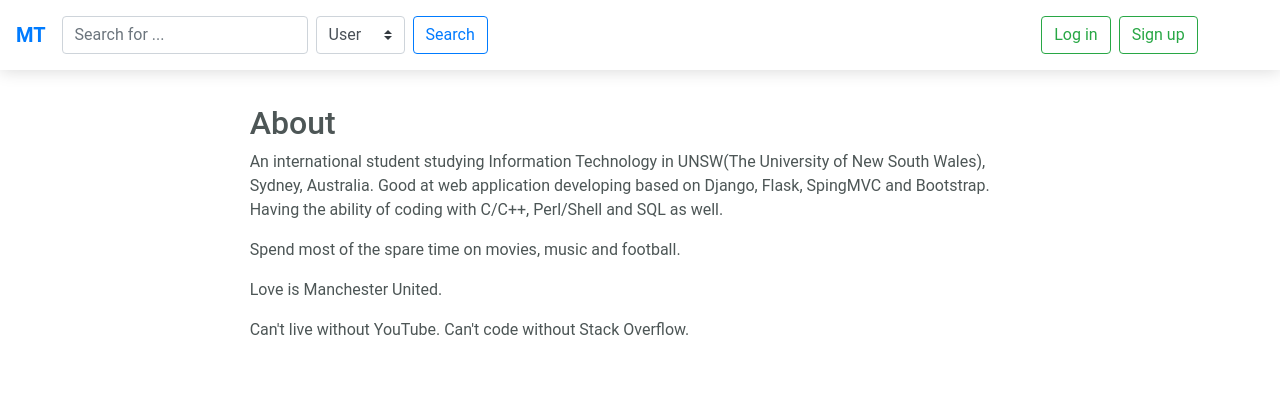
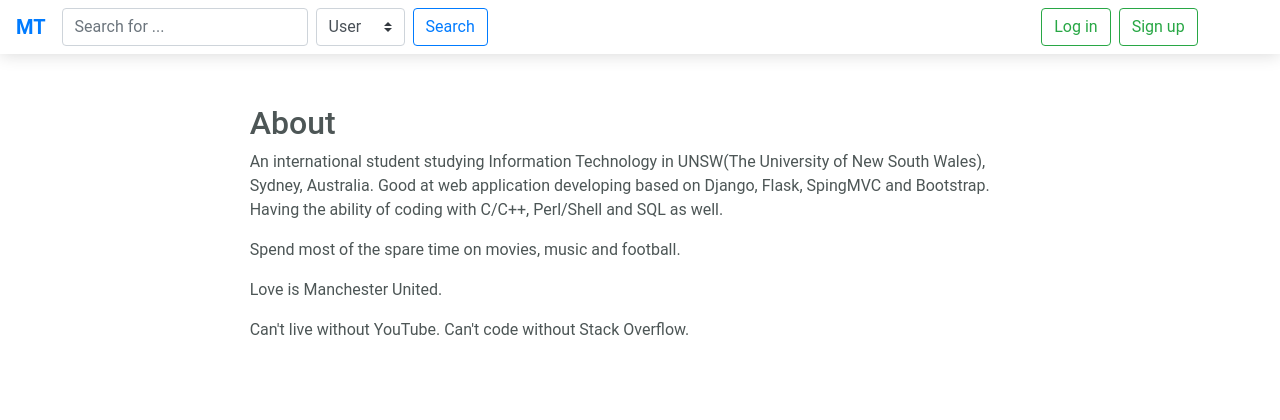
Before and after one commit to MrTuesday1020/blog, a Django app: template templates/about.html in a window 1280 px wide. Shown: the top 420 px of the page. Run offline with Django 3.2, Linux system fonts and the light colour scheme; the template is opened without the code that fills it, so the values that code supplies are empty; some libraries are stand-ins or nearby versions.

Commit message:
version 1.3 remove upload

```diff
--- a/static/css/main.css
+++ b/static/css/main.css
@@ -67,7 +67,7 @@ a:hover{
 }
 
 .navbar{
-	padding: 0.5rem 1rem;
+	padding: 0rem 1rem;
 }
 
 .navi-btn {
--- a/templates/edit.html
+++ b/templates/edit.html
@@ -13,7 +13,7 @@
 					</div>
 				</div>
 			</div>
-			<div class="row mt-4 file-box">
+<!-- 			<div class="row mt-4 file-box">
 				<input type="file" class="custom-file-input" id="customFileLang" name="image" lang="es" onchange="upload_img(this);" required>
 				<label class="custom-file-label" for="inputGroupFile01">Choose file</label>
 			</div>
@@ -21,7 +21,7 @@
 				<div class="col-md-12 text-center">
 					<button class="btn btn-primary" type="Submit" name="imageUpload">Upload</button>
 				</div>
-			</div>
+			</div> -->
 		</form>
 		<form class="col-md-9" enctype="multipart/form-data" method="POST">
 			{% csrf_token %}
```
